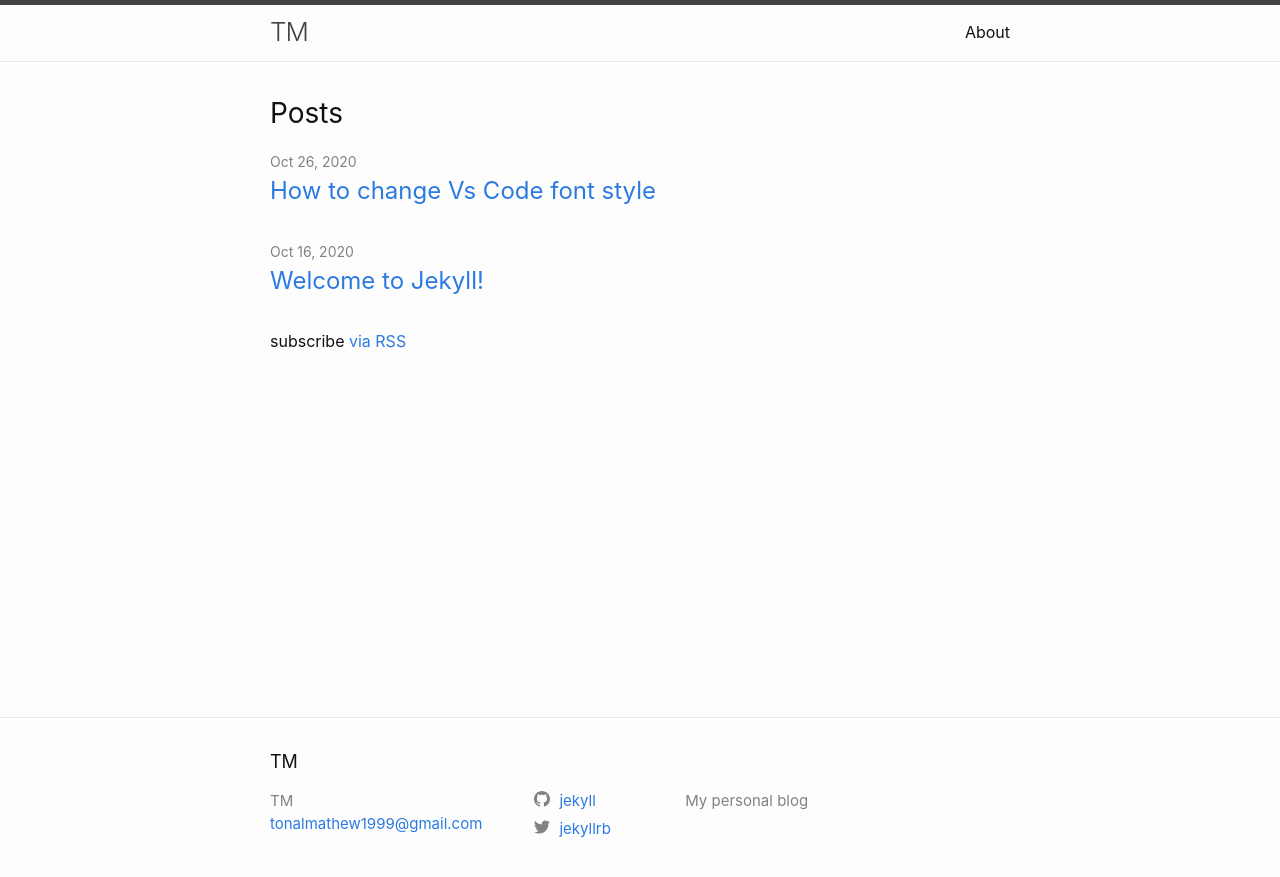
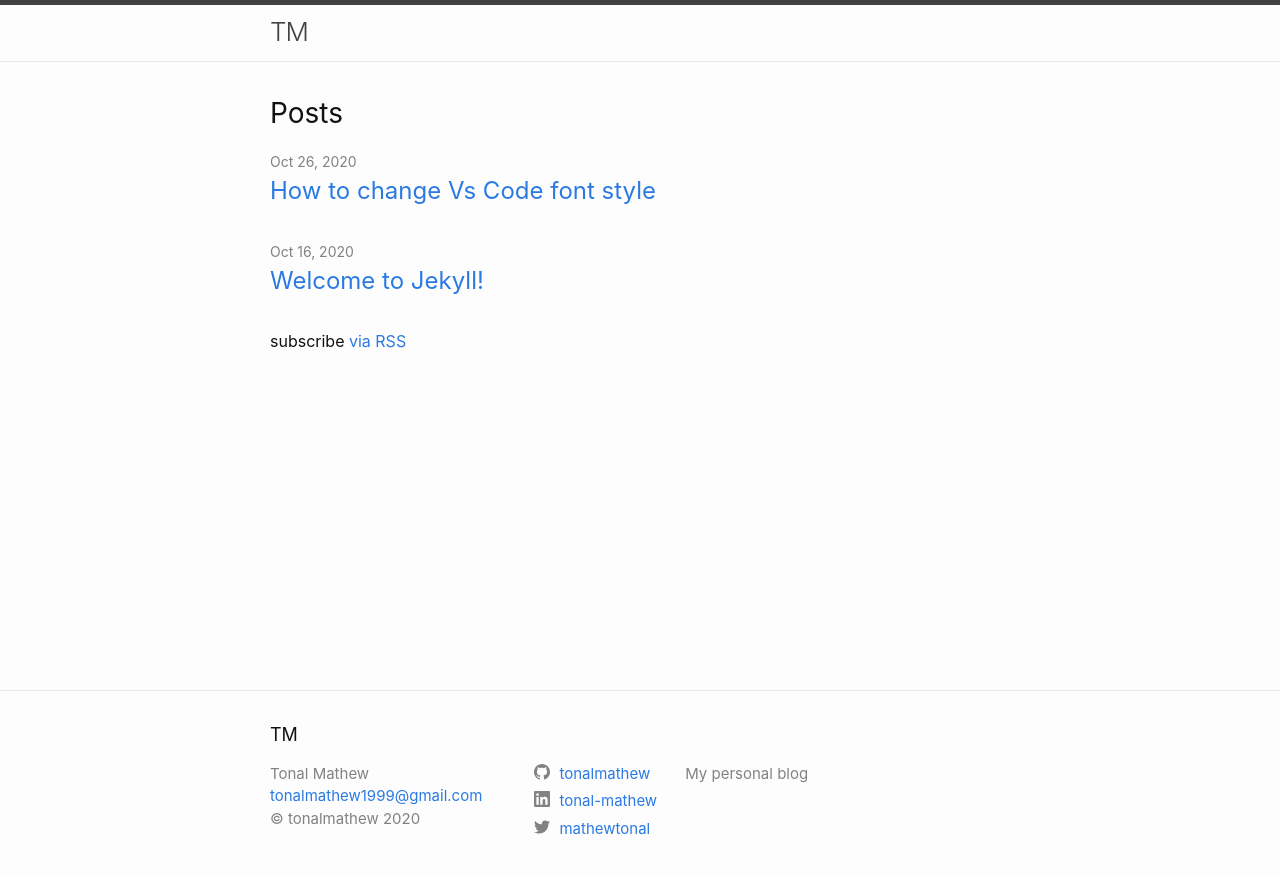
Before and after one commit to tonalmathew/blog, a Jekyll site: the page built from index.markdown, in a window 1280 px wide. Shown: the top 877 px of the page. Built offline with Jekyll 4.4.1, drawn with Linux system fonts in a browser that asks for light colours.

```diff
--- a/_config.yml
+++ b/_config.yml
@@ -24,9 +24,16 @@ description: >- # this means to ignore newlines until "baseurl:"
   My personal blog
 baseurl: "/blog" # the subpath of your site, e.g. /blog
 url: "https://tonalmathew.github.io" # the base hostname & protocol for your site, e.g. http://example.com
-twitter_username: jekyllrb
-github_username:  jekyll
+twitter_username: mathewtonal
+github_username:  tonalmathew
+linkedin_username: tonal-mathew
 
+
+author: Tonal Mathew
+
+copyright: "tonalmathew"
+
+title-logo: /images/title-logo.png
 # Build settings
 # minima theme removed
 # theme: minima
--- a/_includes/footer.html
+++ b/_includes/footer.html
@@ -1,5 +1,5 @@
 <footer class="site-footer h-card">
-  <data class="u-url" href="{{ "/" | relative_url }}"></data>
+    <data class="u-url" href="{{ " / " | relative_url }}"></data>
 
     <div class="wrapper">
 
@@ -9,14 +9,14 @@
             <div class="footer-col footer-col-1">
                 <ul class="contact-list">
                     <li class="p-name">
-            {%- if site.author -%}
-              {{ site.author | escape }}
-            {%- else -%}
-              {{ site.title | escape }}
-            {%- endif -%}
+                        {%- if site.author -%} {{ site.author | escape }} {%- else -%} {{ site.title | escape }} {%- endif -%}
                     </li>
                     {%- if site.email -%}
-            <li><a class="u-email" href="mailto:{{ site.email }}">{{ site.email }}</a></li>
+                    <li>
+                        <a class="u-email" href="mailto:{{ site.email }}">{{ site.email }}</a>
+                    </li>
+                    {%- endif -%} {%- if site.copyright -%}
+                    <li>&copy; {{ site.copyright }} {{ 'now' | date: "%Y"}}</li>
                     {%- endif -%}
                 </ul>
             </div>
--- a/_includes/social.html
+++ b/_includes/social.html
@@ -1,14 +1,26 @@
 <ul class="social-media-list">
-  {%- if site.dribbble_username -%}<li><a href="https://dribbble.com/{{ site.dribbble_username| cgi_escape | escape }}"><svg class="svg-icon"><use xlink:href="{{ '/assets/minima-social-icons.svg#dribbble' | relative_url }}"></use></svg> <span class="username">{{ site.dribbble_username| escape }}</span></a></li>{%- endif -%}
-  {%- if site.facebook_username -%}<li><a href="https://www.facebook.com/{{ site.facebook_username| cgi_escape | escape }}"><svg class="svg-icon"><use xlink:href="{{ '/assets/minima-social-icons.svg#facebook' | relative_url }}"></use></svg> <span class="username">{{ site.facebook_username| escape }}</span></a></li>{%- endif -%}
-  {%- if site.flickr_username -%}<li><a href="https://www.flickr.com/photos/{{ site.flickr_username| cgi_escape | escape }}"><svg class="svg-icon"><use xlink:href="{{ '/assets/minima-social-icons.svg#flickr' | relative_url }}"></use></svg> <span class="username">{{ site.flickr_username| escape }}</span></a></li>{%- endif -%}
-  {%- if site.github_username -%}<li><a href="https://github.com/{{ site.github_username| cgi_escape | escape }}"><svg class="svg-icon"><use xlink:href="{{ '/assets/minima-social-icons.svg#github' | relative_url }}"></use></svg> <span class="username">{{ site.github_username| escape }}</span></a></li>{%- endif -%}
-  {%- if site.instagram_username -%}<li><a href="https://instagram.com/{{ site.instagram_username| cgi_escape | escape }}"><svg class="svg-icon"><use xlink:href="{{ '/assets/minima-social-icons.svg#instagram' | relative_url }}"></use></svg> <span class="username">{{ site.instagram_username| escape }}</span></a></li>{%- endif -%}
-  {%- if site.linkedin_username -%}<li><a href="https://www.linkedin.com/in/{{ site.linkedin_username| cgi_escape | escape }}"><svg class="svg-icon"><use xlink:href="{{ '/assets/minima-social-icons.svg#linkedin' | relative_url }}"></use></svg> <span class="username">{{ site.linkedin_username| escape }}</span></a></li>{%- endif -%}
-  {%- if site.pinterest_username -%}<li><a href="https://www.pinterest.com/{{ site.pinterest_username| cgi_escape | escape }}"><svg class="svg-icon"><use xlink:href="{{ '/assets/minima-social-icons.svg#pinterest' | relative_url }}"></use></svg> <span class="username">{{ site.pinterest_username| escape }}</span></a></li>{%- endif -%}
-  {%- for mst in site.mastodon -%}{%- if mst.username and mst.instance -%}<li><a href="https://{{ mst.instance| cgi_escape | escape}}/@{{mst.username}}"><svg class="svg-icon"><use xlink:href="{{ '/assets/minima-social-icons.svg#mastodon' | relative_url }}"></use></svg> <span class="username">{{ mst.username|escape }}</span></a></li>{%- endif -%}{%- endfor -%}
-  {%- if site.twitter_username -%}<li><a href="https://www.twitter.com/{{ site.twitter_username| cgi_escape | escape }}"><svg class="svg-icon"><use xlink:href="{{ '/assets/minima-social-icons.svg#twitter' | relative_url }}"></use></svg> <span class="username">{{ site.twitter_username| escape }}</span></a></li>{%- endif -%}
-  {%- if site.youtube_username -%}<li><a href="https://youtube.com/{{ site.youtube_username| cgi_escape | escape }}"><svg class="svg-icon"><use xlink:href="{{ '/assets/minima-social-icons.svg#youtube' | relative_url }}"></use></svg> <span class="username">{{ site.youtube_username| escape }}</span></a></li>{%- endif -%}
-  {%- if site.googleplus_username -%}<li><a href="https://plus.google.com/{{ site.googleplus_username| escape }}"><svg class="svg-icon"><use xlink:href="{{ '/assets/minima-social-icons.svg#googleplus' | relative_url }}"></use></svg> <span class="username">{{ site.googleplus_username| escape }}</span></a></li>{%- endif -%}
-  {%- if site.rss -%}<li><a href="{{ 'feed.xml' | relative_url }}"><svg class="svg-icon"><use xlink:href="{{ '/assets/minima-social-icons.svg#rss' | relative_url }}"></use></svg> <span>{{ site.rss | escape }}</span></a></li>{%- endif -%}
+    {%- if site.dribbble_username -%}
+    <li><a href="https://dribbble.com/{{ site.dribbble_username| cgi_escape | escape }}"><svg class="svg-icon"><use xlink:href="{{ '/assets/minima-social-icons.svg#dribbble' | relative_url }}"></use></svg> <span class="username">{{ site.dribbble_username| escape }}</span></a></li>{%-endif-%}
+    {%- if site.facebook_username -%}
+    <li><a href="https://www.facebook.com/{{ site.facebook_username| cgi_escape | escape }}"><svg class="svg-icon"><use xlink:href="{{ '/assets/minima-social-icons.svg#facebook' | relative_url }}"></use></svg> <span class="username">{{ site.facebook_username| escape }}</span></a></li>{%-endif-%}
+    {%- if site.flickr_username -%}
+    <li><a href="https://www.flickr.com/photos/{{ site.flickr_username| cgi_escape | escape }}"><svg class="svg-icon"><use xlink:href="{{ '/assets/minima-social-icons.svg#flickr' | relative_url }}"></use></svg> <span class="username">{{ site.flickr_username| escape }}</span></a></li>{%-endif-%}
+    {%- if site.github_username -%}
+    <li><a href="https://github.com/{{ site.github_username| cgi_escape | escape }}"><svg class="svg-icon"><use xlink:href="{{ '/assets/minima-social-icons.svg#github' | relative_url }}"></use></svg> <span class="username">{{ site.github_username| escape }}</span></a></li>{%-endif-%}
+    {%- if site.instagram_username -%}
+    <li><a href="https://instagram.com/{{ site.instagram_username| cgi_escape | escape }}"><svg class="svg-icon"><use xlink:href="{{ '/assets/minima-social-icons.svg#instagram' | relative_url }}"></use></svg> <span class="username">{{ site.instagram_username| escape }}</span></a></li>{%-endif-%}
+    {%- if site.linkedin_username -%}
+    <li><a href="https://www.linkedin.com/in/{{ site.linkedin_username| cgi_escape | escape }}-18a421170"><svg class="svg-icon"><use xlink:href="{{ '/assets/minima-social-icons.svg#linkedin' | relative_url }}"></use></svg> <span class="username">{{ site.linkedin_username| escape }}</span></a></li>{%-endif-%}
+    {%- if site.pinterest_username -%}
+    <li><a href="https://www.pinterest.com/{{ site.pinterest_username| cgi_escape | escape }}"><svg class="svg-icon"><use xlink:href="{{ '/assets/minima-social-icons.svg#pinterest' | relative_url }}"></use></svg> <span class="username">{{ site.pinterest_username| escape }}</span></a></li>{%-endif-%}
+    {%- for mst in site.mastodon -%}{%- if mst.username and mst.instance -%}
+    <li><a href="https://{{ mst.instance| cgi_escape | escape}}/@{{mst.username}}"><svg class="svg-icon"><use xlink:href="{{ '/assets/minima-social-icons.svg#mastodon' | relative_url }}"></use></svg> <span class="username">{{ mst.username|escape }}</span></a></li>{%-endif-%}
+    {%- endfor -%} {%- if site.twitter_username -%}
+    <li><a href="https://www.twitter.com/{{ site.twitter_username| cgi_escape | escape }}"><svg class="svg-icon"><use xlink:href="{{ '/assets/minima-social-icons.svg#twitter' | relative_url }}"></use></svg> <span class="username">{{ site.twitter_username| escape }}</span></a></li>{%-endif-%}
+    {%- if site.youtube_username -%}
+    <li><a href="https://youtube.com/{{ site.youtube_username| cgi_escape | escape }}"><svg class="svg-icon"><use xlink:href="{{ '/assets/minima-social-icons.svg#youtube' | relative_url }}"></use></svg> <span class="username">{{ site.youtube_username| escape }}</span></a></li>{%-endif-%}
+    {%- if site.googleplus_username -%}
+    <li><a href="https://plus.google.com/{{ site.googleplus_username| escape }}"><svg class="svg-icon"><use xlink:href="{{ '/assets/minima-social-icons.svg#googleplus' | relative_url }}"></use></svg> <span class="username">{{ site.googleplus_username| escape }}</span></a></li>{%-endif-%}
+    {%- if site.rss -%}
+    <li><a href="{{ 'feed.xml' | relative_url }}"><svg class="svg-icon"><use xlink:href="{{ '/assets/minima-social-icons.svg#rss' | relative_url }}"></use></svg> <span>{{ site.rss | escape }}</span></a></li>{%- endif -%}
 </ul>
```
Also changed, not shown: _includes/header.html (+13 -18 lines), images/title-logo.png (added). Lines whose indentation alone changed are shown as unchanged.
